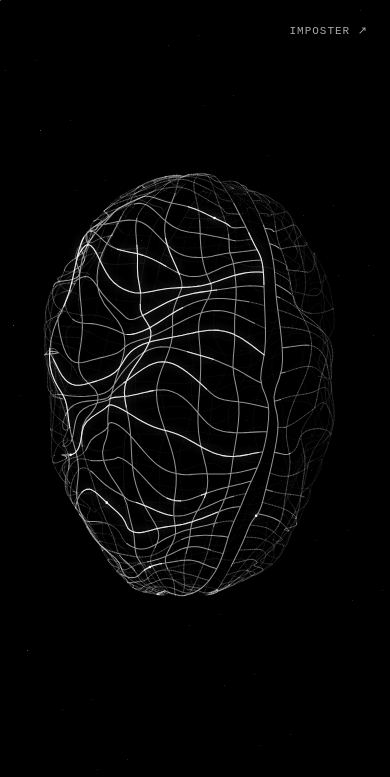
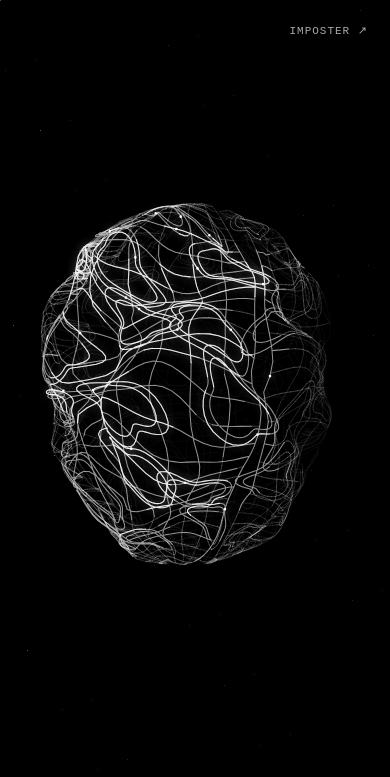
Before and after one commit to Umcaruje/umcaruje.github.io, a plain HTML site: page index.html in a window 390 px wide. Shown: the top 777 px of the page. Drawn offline with Linux system fonts and the light colour scheme.

Commit message:
Shape irregular brain folds and tune mobile framing

```diff
--- a/index.html
+++ b/index.html
@@ -55,17 +55,17 @@
     const fold = 6.6 * theta + 5.1 * latitude + 1.7 * sin(3 * latitude - 2 * theta + phase);
     const fine = 11 * latitude - 5 * theta + 1.4 * cos(5 * theta + phase);
     const crease = Math.pow(.5 + .5 * cos(fold + .38 * sin(fine)), 5);
-    const volume = 1 + .032 * sin(5 * theta - 8 * latitude + phase) - .095 * crease;
+    const volume = 1 + .052 * sin(5 * theta - 8 * latitude + phase) - .126 * crease;
     return [
-      side * (.037 + .028 * y * y + .72 * radius * sin(theta) * volume * (1 + .09 * y)),
-      1.01 * y + .056 * radius * sin(3 * theta + 6 * latitude + phase),
+      side * (.037 + .028 * y * y + .84 * radius * sin(theta) * volume * (1 + .09 * y)),
+      .98 * y + .066 * radius * sin(3 * theta + 6 * latitude + phase),
       .58 * radius * cos(theta) * volume + .06 * y
     ];
   }
 
   function addCurve(side, sample, weight, seed) {
     const points = [];
-    for (let step = 0; step <= 96; step++) points.push(surface(side, ...sample(step / 96)));
+    for (let step = 0; step <= 52; step++) points.push(surface(side, ...sample(step / 52)));
     curves.push({ points, weight, seed, projected: new Float32Array(points.length * 3) });
   }
 
@@ -78,6 +78,23 @@
         const wave = .088 * sin(4 * a + base * 6 + side * .4) + .041 * sin(9 * a - base * 11);
         return [base + sin(a) * wave * cos(base), a];
       }, band ? 1 : 0, row * .113 + side * .32);
+    }
+    // Local looping folds give the surface its irregular gyri.
+    for (let row = 0; row < 6; row++) {
+      for (let column = 0; column < 5; column++) {
+        const seed = row * 5 + column + side * 37;
+        const latitude = -.99 + row * .39 + .075 * sin(seed * 3.17);
+        const theta = .26 + column * .65 + .115 * sin(seed * 1.91);
+        for (let fold = 0; fold < 2; fold++) {
+          addCurve(side, u => {
+            const angle = u * PI * 2;
+            const ripple = 1 + .21 * sin(3 * angle + seed) + .16 * cos(2 * angle - seed);
+            const radius = ripple * (1 - fold * .22);
+            return [latitude + radius * (.16 * sin(angle) + .045 * cos(angle)),
+              theta + radius * (.27 * cos(angle) + .095 * sin(angle))];
+          }, 1, seed * .093 + fold * .13);
+        }
+      }
     }
     for (let column = 0; column <= 14; column++) {
       const base = column * PI / 14;
@@ -134,7 +151,7 @@
         const scanDistance = screen[i + 1] - scanCenter;
         const scan = exp(-scanDistance * scanDistance * scanFalloff);
         const signal = sin(i * .030 - seconds * 3.1 + curve.seed * 12);
-        const level = max(0, min(5, Math.floor(1.6 + depth * 4.9 + curve.weight * .86 + scan * .85 + max(0, signal) * .56)));
+        const level = max(0, min(5, Math.floor(1.42 + depth * 4.65 + curve.weight * .86 + scan * 1.35 + max(0, signal) * .56)));
         bins[level].moveTo(screen[i - 3], screen[i - 2]);
         bins[level].lineTo(screen[i], screen[i + 1]);
         if (curve.weight && depth > .32 && i % 15 === 0 && signal > .985) {
@@ -166,7 +183,7 @@
     context.setTransform(pixelRatio, 0, 0, pixelRatio, 0, 0);
     centerX = width * (width > 800 ? .54 : .5);
     centerY = height * .455;
-    scale = min(height * .345, width * .53);
+    scale = min(height * .345, width * .465);
     draw();
   }
 
```
